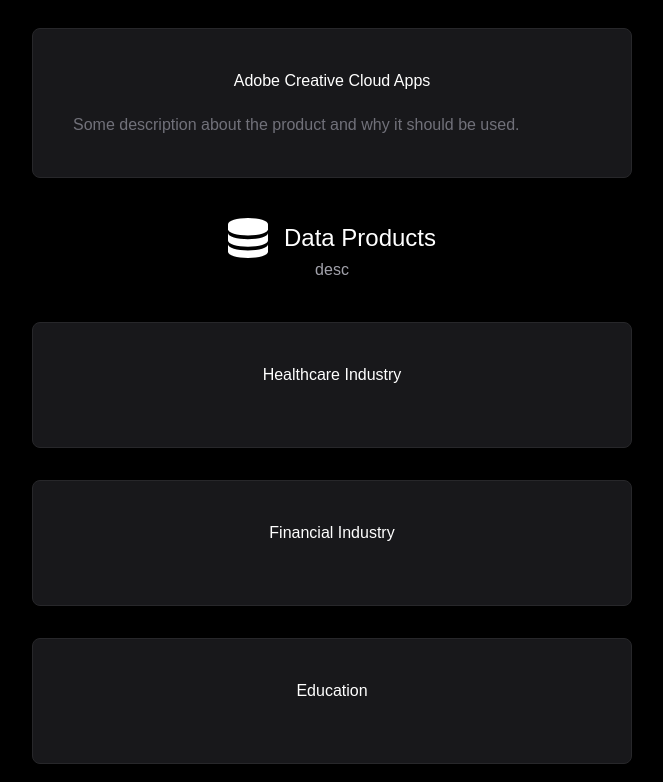
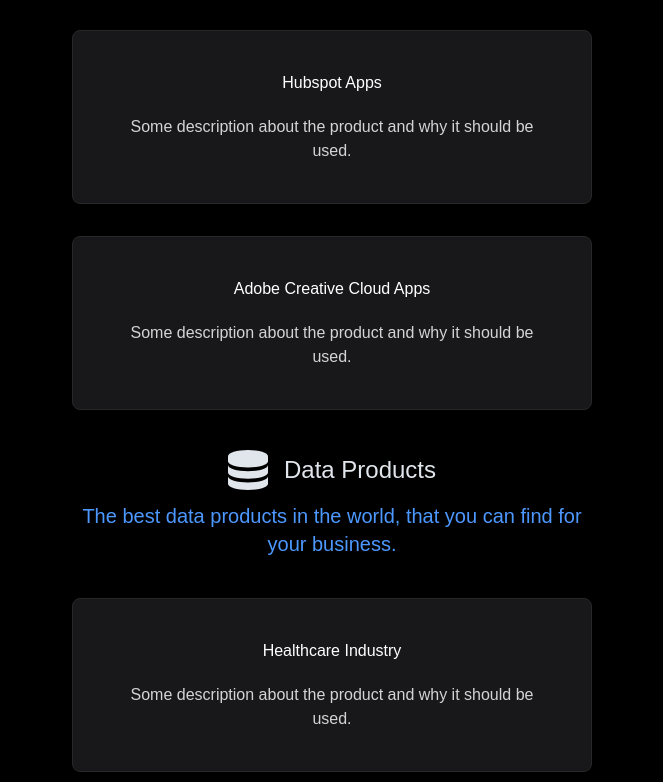
Before and after one commit to aadityarajkumawat/scalerail, a Next.js app: page /products in a window 1280 px wide. Shown: the part 1318-2100 px from the top of the page, without its empty margins (308-971 px from the left). Built offline with nearby package versions, Linux system fonts and the light colour scheme.

Commit message:
following themeing

```diff
--- a/components/ProductsSection.tsx
+++ b/components/ProductsSection.tsx
@@ -14,10 +14,10 @@
     <div className="flex flex-col justify-center items-center w-full">
       <div className="mb-10 text-center">
         <div className="flex items-center justify-center gap-4">
-          <props.Icon size={40} />
-          <h2 className="text-2xl">{props.title}</h2>
+          <props.Icon size={40} color="#e1e6ec" />
+          <h2 className="text-2xl text-second">{props.title}</h2>
         </div>
-        <p className="text-zinc-400">{props.desc}</p>
+        <p className="text-third mt-3 text-xl">{props.desc}</p>
       </div>
       <div className="flex flex-col justify-center items-center gap-8 w-full">
         {PRODUCTS[props.productType].map((product, i) => (
--- a/data.ts
+++ b/data.ts
@@ -34,9 +34,21 @@
     },
   ],
   data: [
-    { title: "Healthcare Industry", description: "" },
-    { title: "Financial Industry", description: "" },
-    { title: "Education", description: "" },
+    {
+      title: "Healthcare Industry",
+      description:
+        "Some description about the product and why it should be used.",
+    },
+    {
+      title: "Financial Industry",
+      description:
+        "Some description about the product and why it should be used.",
+    },
+    {
+      title: "Education",
+      description:
+        "Some description about the product and why it should be used.",
+    },
   ],
 };
 
--- a/pages/contact.tsx
+++ b/pages/contact.tsx
@@ -184,7 +184,7 @@
   }
 
   return (
-    <div className="flex flex-col justify-center items-center px-10 w-[550px] max-md:w-full">
+    <div className="flex flex-col justify-center items-center px-10 py-10 w-[550px] max-md:w-full m-auto">
       {submitted ? (
         <>
           <div className="border border-zinc-700 rounded-md px-10 py-5 appear-in">
@@ -203,12 +203,14 @@
         </>
       ) : (
         <>
-          <h1 className="text-3xl font-bold my-3">Contact</h1>
-          <p>
+          <h1 className="text-3xl font-bold my-3 text-pleasant-blue">
+            Contact
+          </h1>
+          <p className="text-center text-second">
             Please fill out the following details and our team will reach out to
             you as soon as possible.
           </p>
-          <form className="mt-10" onSubmit={onSubmit}>
+          <form className="mt-10 w-full" onSubmit={onSubmit}>
             <div className="flex items-center justify-center gap-10 mb-10 w-full">
               <Input
                 id="name"
--- a/pages/products.tsx
+++ b/pages/products.tsx
@@ -9,13 +9,13 @@
 
 export function ProductCard(props: ProductCardProps) {
   return (
-    <div className="bg-zinc-900 rounded-lg p-10 border border-zinc-800 w-[600px] max-md:w-[450px] max-sm:w-full">
+    <div className="bg-zinc-900 rounded-lg p-10 border border-zinc-800 w-full">
       <div className="flex justify-center items-center mb-5">
         <h3>{props.title}</h3>
       </div>
 
-      <div className="text-zinc-500">
-        <p>{props.description}</p>
+      <div className="text-zinc-300">
+        <p className="text-center">{props.description}</p>
       </div>
     </div>
   );
@@ -28,22 +28,22 @@
         <h1 className="text-3xl font-bold text-pleasant-blue">Products</h1>
       </div>
 
-      <div className="flex flex-col justify-center items-center gap-10 px-10 w-full">
+      <div className="flex flex-col justify-center items-center gap-10 px-10 w-[600px]">
         <ProductsSection
           title="Core Products"
-          desc="desc"
+          desc="The best core products in the world, that you can find for your business."
           productType="core"
           Icon={GiClockwork}
         />
         <ProductsSection
           title="Ecosystem Products"
-          desc="desc"
+          desc="The best eco-system products in the world, that you can find for your business."
           productType="eco"
           Icon={GiCosmicEgg}
         />
         <ProductsSection
           title="Data Products"
-          desc="desc"
+          desc="The best data products in the world, that you can find for your business."
           productType="data"
           Icon={ImDatabase}
         />
--- a/tailwind.config.js
+++ b/tailwind.config.js
@@ -8,6 +8,8 @@
     extend: {
       colors: {
         "pleasant-blue": "#05a8f4",
+        second: "#e1e6ec",
+        third: "#4D98FF",
       },
     },
   },
```
